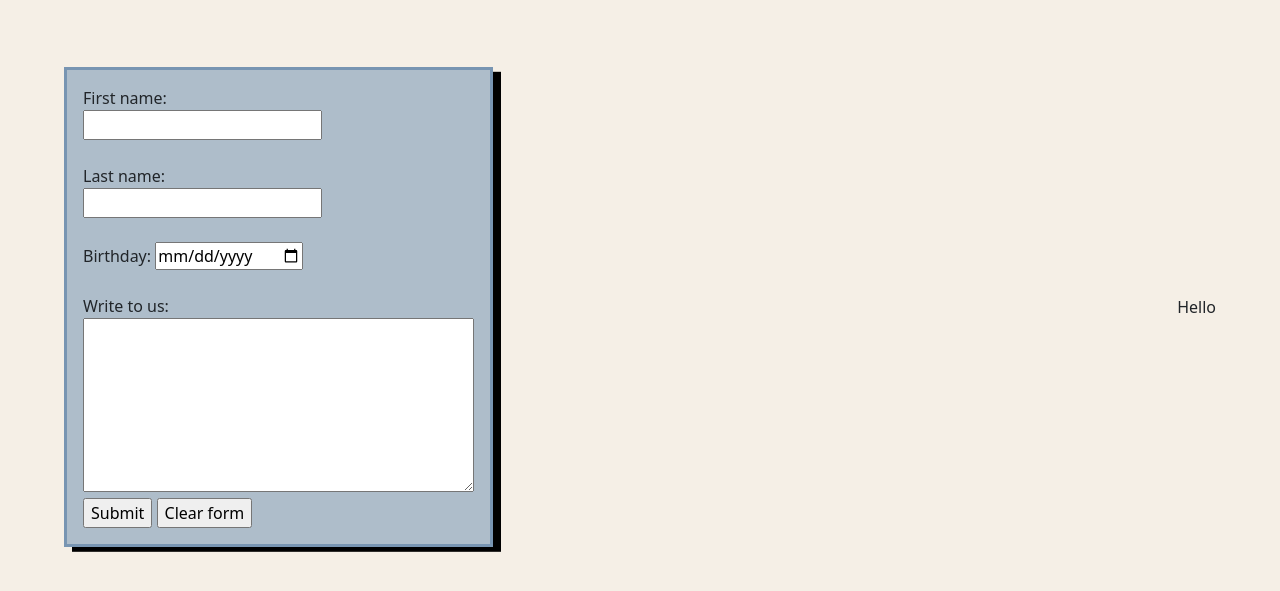
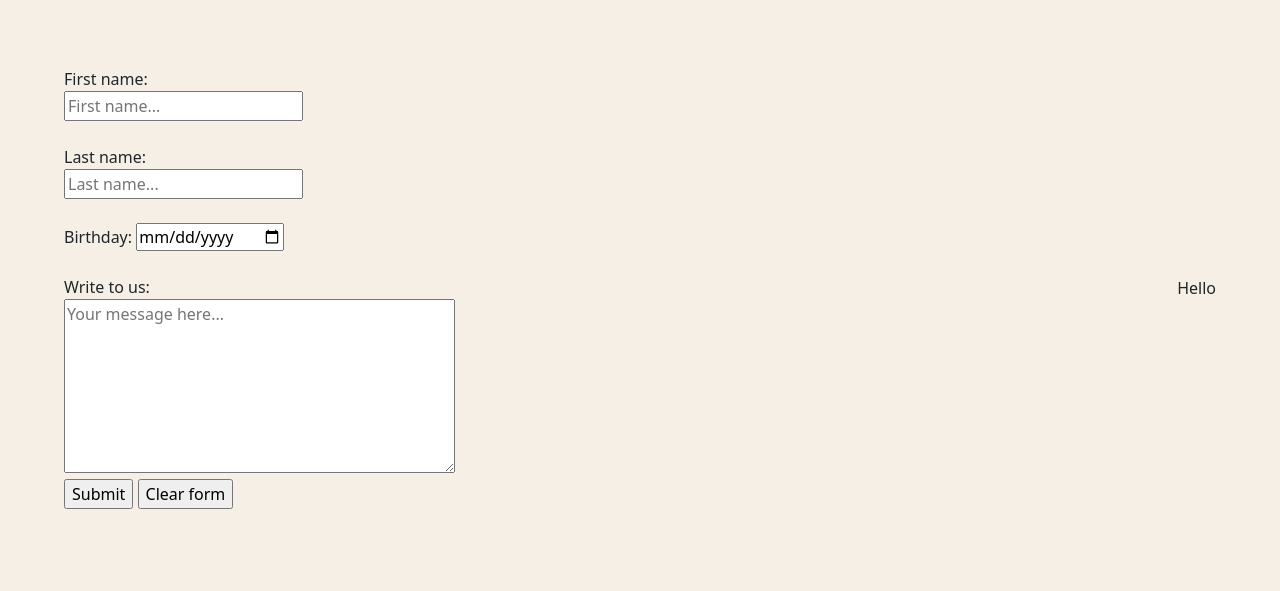
Before and after one commit to BubbleGummi/html-css-examination, a plain HTML site: page pages/contact.html in a window 1280 px wide. Shown: the part 179-770 px from the top of the page. Drawn offline with nearby package versions, Linux system fonts and the light colour scheme.

Commit message:
changes to contact page

```diff
--- a/pages/contact.html
+++ b/pages/contact.html
@@ -47,19 +47,21 @@
         <h1 class="contact__h1">Contact us</h1>
     </header>
     <main>
+        <!--Page container-->
         <article class="contact__container">
-            <section class="contact__form">
-                    <form action="mailto:firstname.lastname@mymail.eu" method="get" enctype="text/plain">
+            <!--form container(form section)-->
+            <section class="contact__form--container">
+                    <form id="contact" action="mailto:firstname.lastname@mymail.eu" method="get" enctype="text/plain">
                         <label class="form" for="firstname">First name:</label><br />
-                        <input type="text" name="firstname" id="firstname"><br/> <br />
+                        <input type="text" name="firstname" id="firstname" placeholder="First name..."><br/> <br />
                         <label for="lastname">Last name:</label><br />
-                        <input type="text" name="lastname" id="lastname"><br /><br />
+                        <input type="text" name="lastname" id="lastname" placeholder="Last name..."><br /><br />
                         <label for="birthday">Birthday: </label>
                         <input type="date" id="birthday" name="birthday"><br /><br />
                         <label for="writetous">Write to us: </label><br />
-                        <textarea id="writetous" name="writetous" rows="7" cols="40"></textarea><br />
+                        <textarea id="writetous" name="writetous" rows="7" cols="40" placeholder="Your message here..."></textarea><br />
 
-                        <input type="submit" value="Submit">
+                        <input class="submit__contact" type="submit" value="Submit">
                         <input type="reset" name="reset" value="Clear form">
                     </form>
             </section>
```
